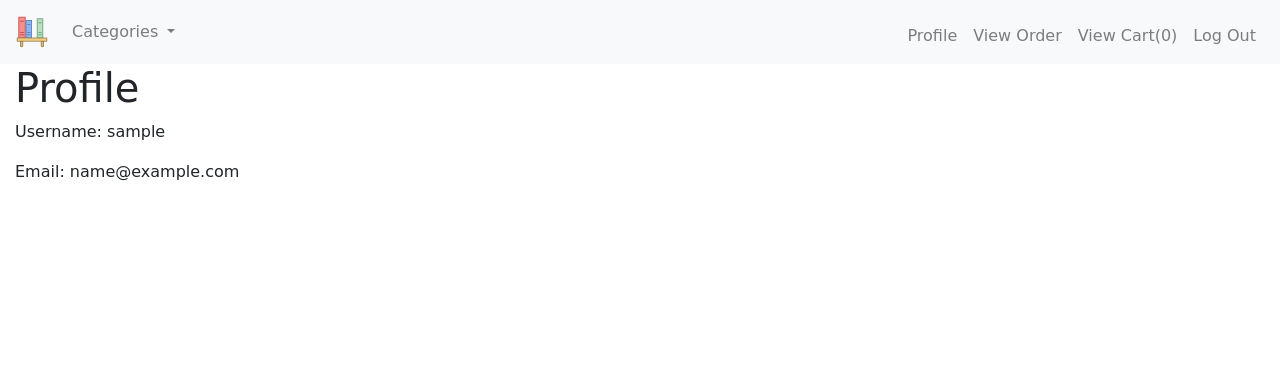
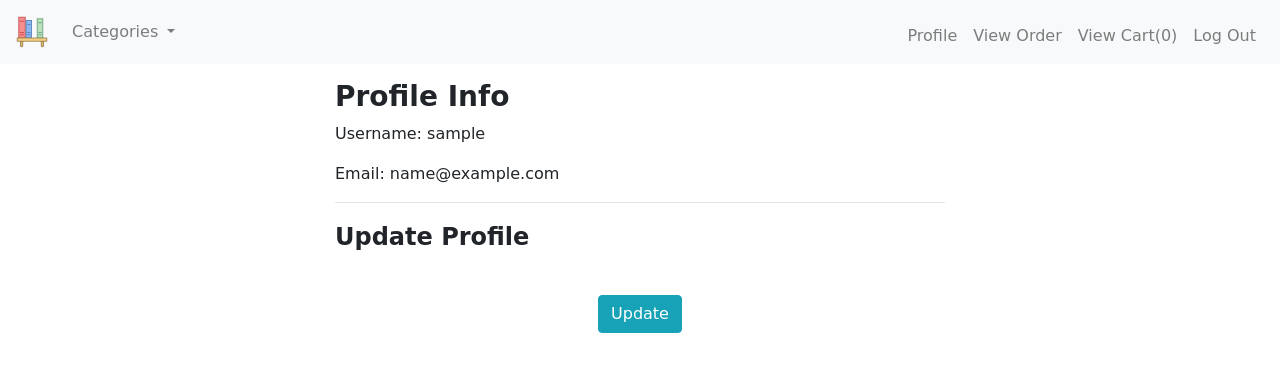
Before and after one commit to KJY93/Project-4-Django-FullStack-Web-Development, a Django app: page /accounts/profile/ in a window 1280 px wide. Shown: the top 372 px of the page. Run offline with Django 3.2, Linux system fonts and the light colour scheme; the visitor is signed in with stand-in values (Sample User, id 1); some libraries are stand-ins or nearby versions; some web fonts are replaced.

Commit message:
added crispy form to display user info update form

```diff
--- a/Accounts/templates/Accounts/profile.template.html
+++ b/Accounts/templates/Accounts/profile.template.html
@@ -1,5 +1,8 @@
 <!-- extends from base template -->
 {% extends 'base.template.html' %}
+
+<!-- 160220 1137PM include crispy tag -->
+{% load crispy_forms_tags %}
 
 {% load static %}
 
@@ -7,7 +10,28 @@
 {% block page_title %} Profile {% endblock %}
 
 {% block content %}
-    <h1>Profile</h1>
-    <p>Username: {{ current_user.username }}</p>
-    <p>Email: {{ current_user.email }}</p>
+    <div class="row justify-content-center align-items-center h-100 mt-3">
+        <div class="col-sm-12 col-md-6" id="updateFormContainer">
+            <div>
+                <h3><strong>Profile Info</strong></h3>
+                <p>Username: {{ current_user.username }}</p>
+                <p>Email: {{ current_user.email }}</p>
+            </div>
+
+            <hr>
+
+            <div>
+                <form method="POST">
+                    {% csrf_token %}
+                    <fieldset class="form-group">
+                        <legend class="mb-4"><strong>Update Profile</strong></legend>
+                        {{ u_form|crispy }}
+                    </fieldset>
+                    <div class="form-group text-center">
+                        <button class="btn btn-info" type="submit">Update</button>
+                    </div>
+                </form>
+            </div>
+        </div>
+    </div>
 {% endblock %}
```
